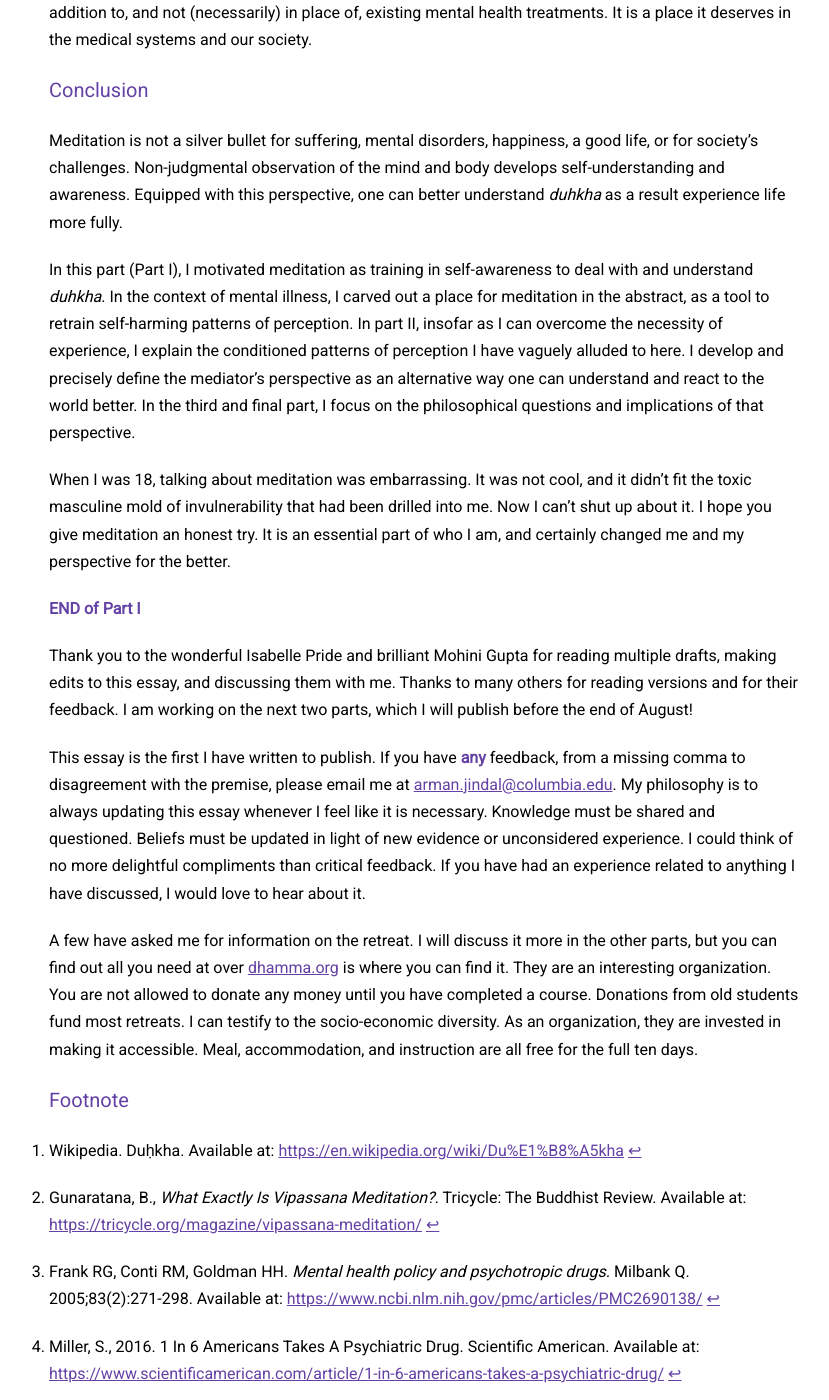
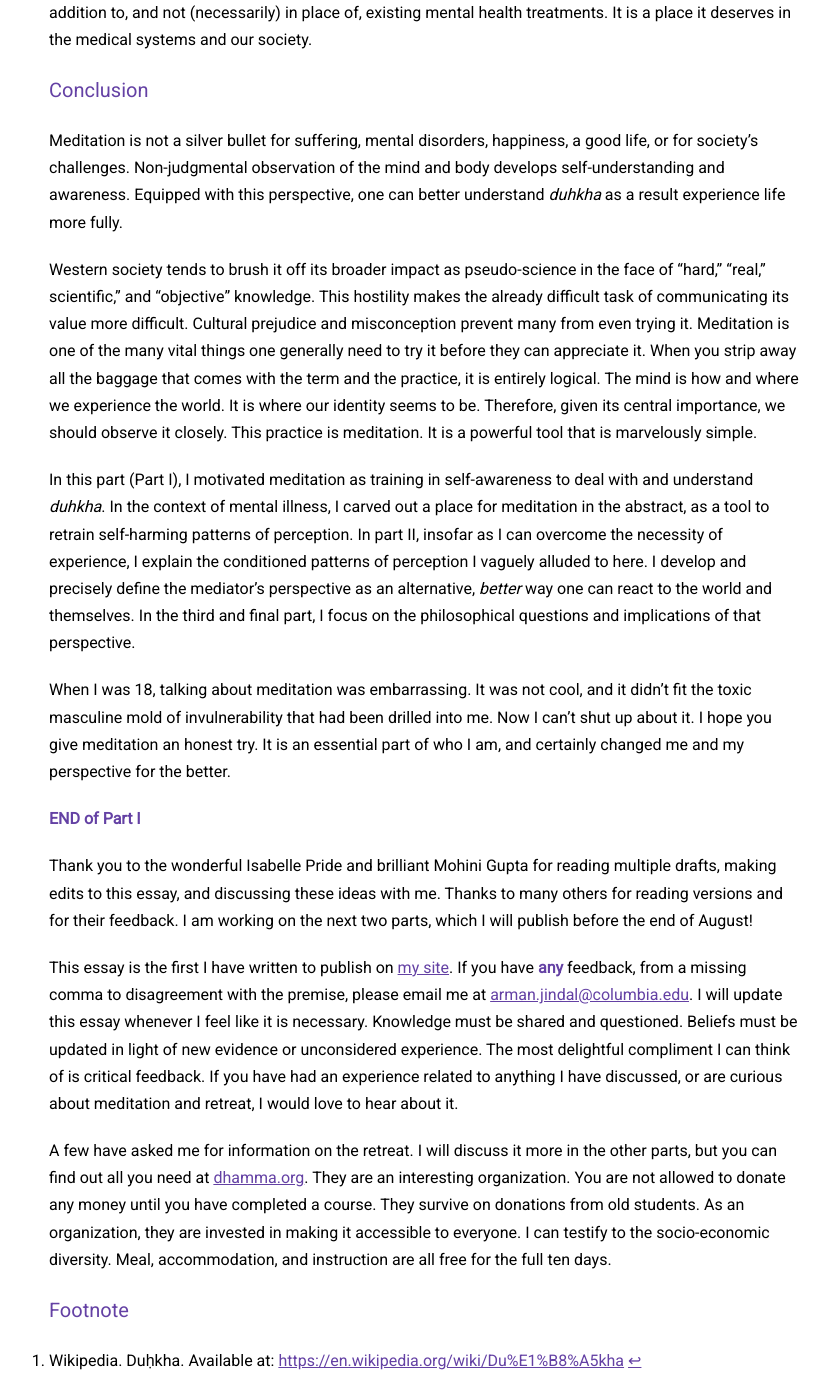
Before and after one commit to armanjindal/armanjindal.github.io, a Jekyll site: the page built from _posts/2020-07-24-pandemic-and-peacefulness-part-1.markdown, in a window 1280 px wide and 1400 px high, scrolled down 7236 px. Shown: the whole window, without its empty margins (216-1045 px from the left). Built offline with Jekyll 4.4.1, drawn with Linux system fonts in a browser that asks for light colours; nearby versions of some CDN libraries.

Commit message:
ready to post on FB on site page

```diff
--- a/_posts/2020-07-24-pandemic-and-peacefulness-part-1.markdown
+++ b/_posts/2020-07-24-pandemic-and-peacefulness-part-1.markdown
@@ -85,8 +85,9 @@ Lastly, perhaps the most important practical advantage of taking *duhkha* seriou
 ### Conclusion
 Meditation is not a silver bullet for suffering, mental disorders, happiness, a good life, or for society's challenges. Non-judgmental observation of the mind and body develops self-understanding and awareness. Equipped with this perspective, one can better understand *duhkha* as a result experience life more fully.
 
+Western society tends to brush it off its broader impact as pseudo-science in the face of "hard," "real," scientific," and "objective" knowledge. This hostility makes the already difficult task of communicating its value more difficult. Cultural prejudice and misconception prevent many from even trying it.  Meditation is one of the many vital things one generally need to try it before they can appreciate it. When you strip away all the baggage that comes with the term and the practice, it is entirely logical. The mind is how and where we experience the world. It is where our identity seems to be. Therefore, given its central importance, we should observe it closely. This practice is meditation. It is a powerful tool that is marvelously simple.
 
-In this part (Part I), I motivated meditation as training in self-awareness to deal with and understand *duhkha*. In the context of mental illness, I carved out a place for meditation in the abstract, as a tool to retrain self-harming patterns of perception. In part II, insofar as I can overcome the necessity of experience, I explain the conditioned patterns of perception I have vaguely alluded to here. I develop and precisely define the mediator's perspective as an alternative way one can understand and react to the world better. In the third and final part, I focus on the philosophical questions and implications of that perspective.
+In this part (Part I), I motivated meditation as training in self-awareness to deal with and understand *duhkha*. In the context of mental illness, I carved out a place for meditation in the abstract, as a tool to retrain self-harming patterns of perception. In part II, insofar as I can overcome the necessity of experience, I explain the conditioned patterns of perception I  vaguely alluded to here. I develop and precisely define the mediator's perspective as an alternative, *better* way one can react to the world and themselves. In the third and final part, I focus on the philosophical questions and implications of that perspective.
 
 When I was 18, talking about meditation was embarrassing. It was not cool, and it didn't fit the toxic masculine mold of invulnerability that had been drilled into me. Now I can't shut up about it. I hope you give meditation an honest try. It is an essential part of who I am, and certainly changed me and my perspective for the better.
 
@@ -94,12 +95,12 @@ When I was 18, talking about meditation was embarrassing. It was not cool, and i
 **END of Part I**
 
 
-Thank you to the wonderful Isabelle Pride and brilliant Mohini Gupta for reading multiple drafts, making edits to this essay, and discussing them with me. Thanks to many others for reading versions and for their feedback. I am working on the next two parts, which I will publish before the end of August!
+Thank you to the wonderful Isabelle Pride and brilliant Mohini Gupta for reading multiple drafts, making edits to this essay, and discussing these ideas with me. Thanks to many others for reading versions and for their feedback. I am working on the next two parts, which I will publish before the end of August!
 
-This essay is the first I have written to publish. If you have **any** feedback, from a missing comma to disagreement with the premise, please email me at [arman.jindal@columbia.edu](mailto:arman.jindal@columbia.edu). My philosophy is to always updating this essay whenever I feel like it is necessary. Knowledge must be shared and questioned. Beliefs must be updated in light of new evidence or unconsidered experience. I could think of no more delightful compliments than critical feedback. If you have had an experience related to anything I have discussed, I would love to hear about it.
+This essay is the first I have written to publish on [my site](www.armanjindal.github.io/site). If you have **any** feedback, from a missing comma to disagreement with the premise, please email me at [arman.jindal@columbia.edu](mailto:arman.jindal@columbia.edu). I will update this essay whenever I feel like it is necessary. Knowledge must be shared and questioned. Beliefs must be updated in light of new evidence or unconsidered experience. The most delightful compliment I can think of is critical feedback. If you have had an experience related to anything I have discussed, or are curious about meditation and retreat, I would love to hear about it.
 
 
-A few have asked me for information on the retreat. I will discuss it more in the other parts, but you can find out all you need at over [dhamma.org](https://www.dhamma.org/) is where you can find it. They are an interesting organization. You are not allowed to donate any money until you have completed a course. Donations from old students fund most retreats. I can testify to the socio-economic diversity. As an organization, they are invested in making it accessible. Meal, accommodation, and instruction are all free for the full ten days.
+A few have asked me for information on the retreat. I will discuss it more in the other parts, but you can find out all you need at [dhamma.org](https://www.dhamma.org/). They are an interesting organization. You are not allowed to donate any money until you have completed a course. They survive on donations from old students. As an organization, they are invested in making it accessible to everyone. I can testify to the socio-economic diversity.  Meal, accommodation, and instruction are all free for the full ten days.
 
 ### Footnote
 [^1]: Wikipedia. Duḥkha. Available at: <https://en.wikipedia.org/wiki/Du%E1%B8%A5kha>
```
Also changed, not shown: about.md (+2 -2 lines), 4 other files.
